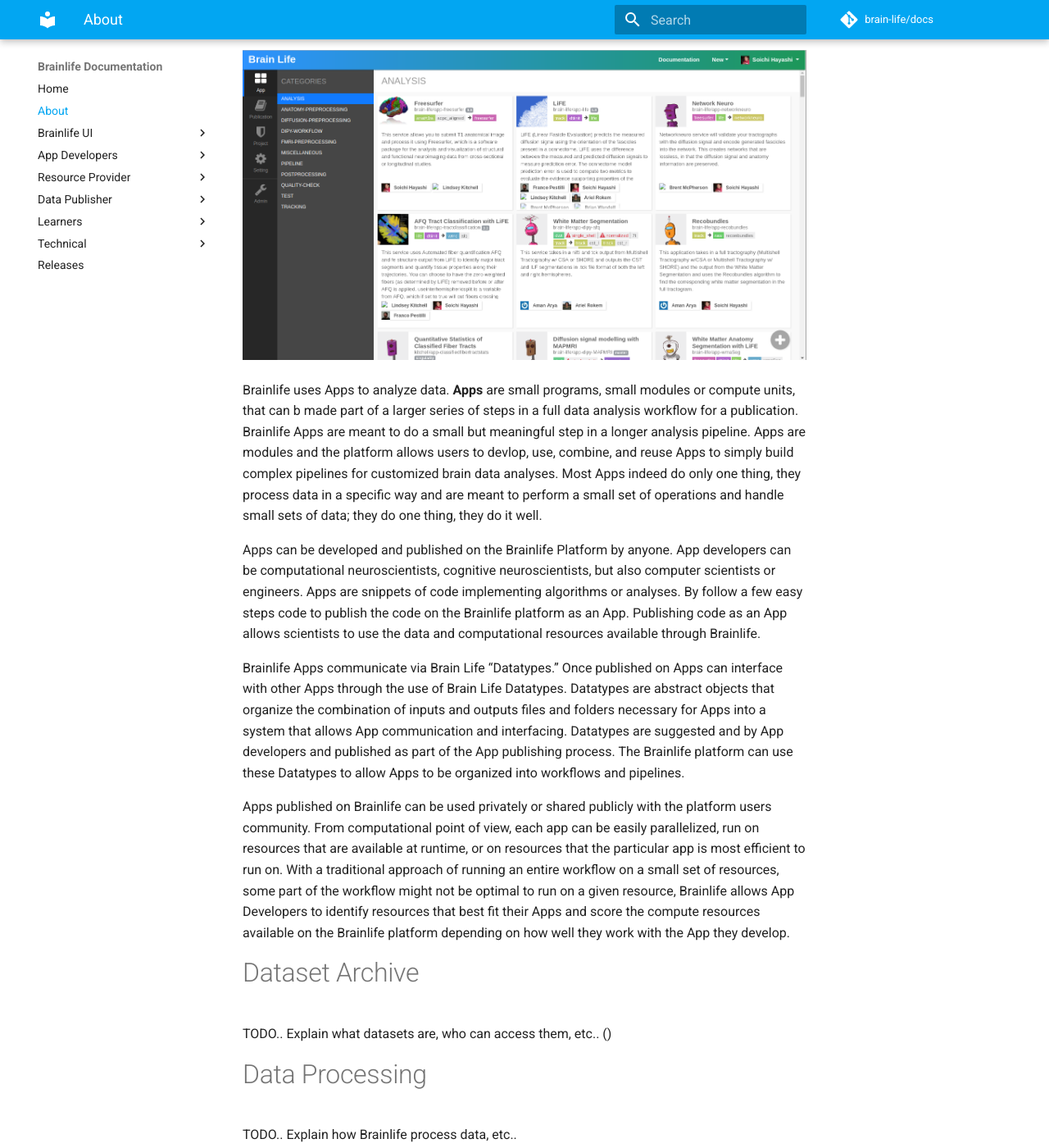
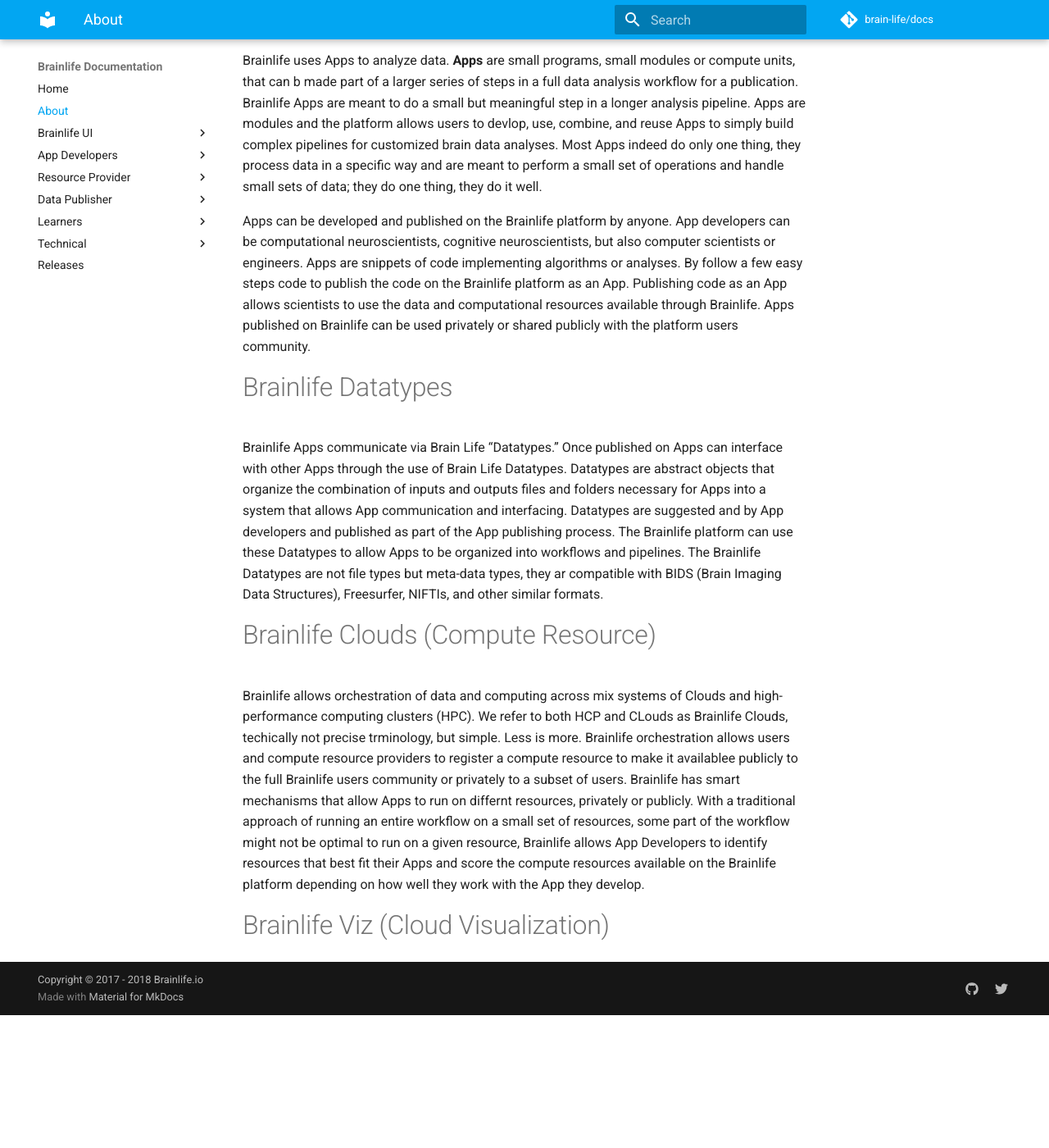
Before and after one commit to brainlife/docs, an MkDocs documentation site: the page built from docs/about.md, in a window 1280 px wide and 1400 px high, scrolled down 395 px. Shown: the whole window at 82% size. Built offline with MkDocs 1.6.1 and Material for MkDocs 9.7.7, drawn with Linux system fonts in a browser that asks for light colours; comment, search, counter and statistics services are not loaded; old or Windows-style settings are respelled for this version of MkDocs; after the commit the page ends 1633 px from its top, so only the background shows below that.

Commit message:
Update about.md

```diff
--- a/docs/about.md
+++ b/docs/about.md
@@ -11,20 +11,16 @@
 
 # Brainlife Apps
 
-![dataset](/img/apps.png)
-
 Brainlife uses Apps to analyze data. **Apps** are small programs, small modules or compute units, that can b made part of a larger series of steps in a full data analysis workflow for a publication. Brainlife Apps are meant to do a small but meaningful step in a longer analysis pipeline. Apps are modules and the platform allows users to devlop, use, combine, and reuse Apps to simply build complex pipelines for customized brain data analyses. Most Apps indeed do only one thing, they process data in a specific way and are meant to perform a small set of operations and handle small sets of data; they do one thing, they do it well.
 
-Apps can be developed and published on the Brainlife Platform by anyone. App developers can be computational neuroscientists, cognitive neuroscientists, but also computer scientists or engineers. Apps are snippets of code implementing algorithms or analyses. By follow a few easy steps code to publish the code on the Brainlife platform as an App. Publishing code as an App allows scientists to use the data and computational resources available through Brainlife.
+Apps can be developed and published on the Brainlife platform by anyone. App developers can be computational neuroscientists, cognitive neuroscientists, but also computer scientists or engineers. Apps are snippets of code implementing algorithms or analyses. By follow a few easy steps code to publish the code on the Brainlife platform as an App. Publishing code as an App allows scientists to use the data and computational resources available through Brainlife. Apps published on Brainlife can be used privately or shared publicly with the platform users community.
 
-Brainlife Apps communicate via Brain Life “Datatypes.” Once published on Apps can interface with other Apps through the use of Brain Life Datatypes. Datatypes are abstract objects that organize the combination of inputs and outputs files and folders necessary for Apps into a system that allows App communication and interfacing. Datatypes are suggested and by App developers and published as part of the App publishing process. The Brainlife platform can use these Datatypes to allow Apps to be organized into workflows and pipelines.
+# Brainlife Datatypes
 
-Apps published on Brainlife can be used privately or shared publicly with the platform users community. From computational point of view, each app can be easily parallelized, run on resources that are available at runtime, or on resources that the particular app is most efficient to run on. With a traditional approach of running an entire workflow on a small set of resources, some part of the workflow might not be optimal to run on a given resource, Brainlife allows App Developers to identify resources that best fit their Apps and score the compute resources available on the Brainlife platform depending on how well they work with the App they develop.
+Brainlife Apps communicate via Brain Life “Datatypes.” Once published on Apps can interface with other Apps through the use of Brain Life Datatypes. Datatypes are abstract objects that organize the combination of inputs and outputs files and folders necessary for Apps into a system that allows App communication and interfacing. Datatypes are suggested and by App developers and published as part of the App publishing process. The Brainlife platform can use these Datatypes to allow Apps to be organized into workflows and pipelines. The Brainlife Datatypes are not file types but meta-data types, they ar compatible with BIDS (Brain Imaging Data Structures), Freesurfer, NIFTIs, and other similar formats.
 
-# Dataset Archive
+# Brainlife Clouds (Compute Resource)
 
-TODO.. Explain what datasets are, who can access them, etc.. ()
+Brainlife allows orchestration of data and computing across mix systems of Clouds and high-performance computing clusters (HPC). We refer to both HCP and CLouds as Brainlife Clouds, techically not precise trminology, but simple. Less is more. Brainlife orchestration allows users and compute resource providers to register a compute resource to make it availablee publicly to the full Brainlife users community or privately to a subset of users. Brainlife has smart mechanisms that allow Apps to run on differnt resources, privately or publicly. With a traditional approach of running an entire workflow on a small set of resources, some part of the workflow might not be optimal to run on a given resource, Brainlife allows App Developers to identify resources that best fit their Apps and score the compute resources available on the Brainlife platform depending on how well they work with the App they develop.
 
-# Data Processing
-
-TODO.. Explain how Brainlife process data, etc..
+# Brainlife Viz (Cloud Visualization)
```
